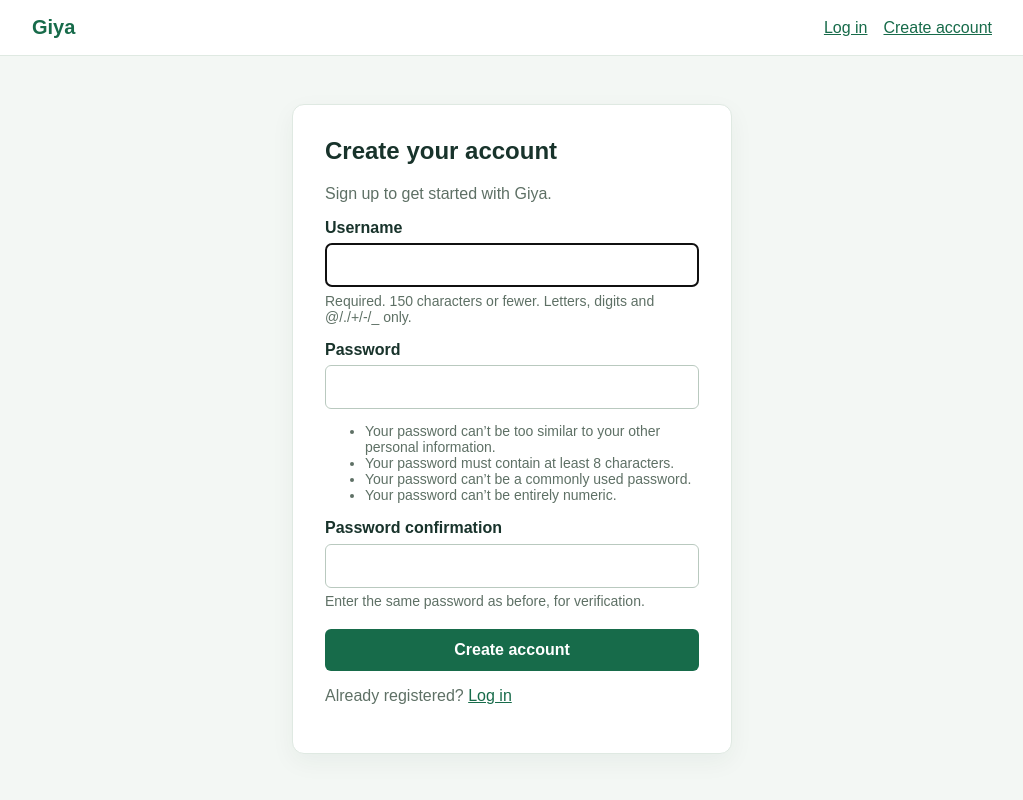
After one commit to frncs-eb/Giya-Brigoli-Francis-Earl-G1, a Django app: page /register/ in a window 1280 px wide. The commit adds this page. Shown: the whole page, without its empty margins (128-1151 px from the left). Run offline with Django 5.2, Linux system fonts and the light colour scheme.

Commit message:
feat: add login and register page

```diff
--- a/Giya/settings.py
+++ b/Giya/settings.py
@@ -123,3 +123,7 @@ STATIC_URL = 'static/'
 # https://docs.djangoproject.com/en/5.2/ref/settings/#default-auto-field
 
 DEFAULT_AUTO_FIELD = 'django.db.models.BigAutoField'
+
+LOGIN_URL = 'accounts:login'
+LOGIN_REDIRECT_URL = 'dashboard:home'
+LOGOUT_REDIRECT_URL = 'accounts:login'
--- a/Giya/urls.py
+++ b/Giya/urls.py
@@ -15,8 +15,12 @@ Including another URLconf
     2. Add a URL to urlpatterns:  path('blog/', include('blog.urls'))
 """
 from django.contrib import admin
-from django.urls import path
+from django.urls import include, path
+from django.views.generic import RedirectView
 
 urlpatterns = [
     path('admin/', admin.site.urls),
+    path('', RedirectView.as_view(pattern_name='dashboard:home', permanent=False)),
+    path('', include('accounts.urls')),
+    path('dashboard/', include('dashboard.urls')),
 ]
--- /dev/null
+++ b/accounts/urls.py
@@ -0,0 +1,17 @@
+from django.contrib.auth import views as auth_views
+from django.urls import path
+
+from . import views
+
+app_name = 'accounts'
+
+urlpatterns = [
+    path('login/', auth_views.LoginView.as_view(
+        template_name='accounts/login.html',
+        redirect_authenticated_user=True,
+    ), name='login'),
+    path('register/', views.register, name='register'),
+    path('logout/', auth_views.LogoutView.as_view(
+        next_page='accounts:login',
+    ), name='logout'),
+]
--- a/accounts/views.py
+++ b/accounts/views.py
@@ -1,3 +1,16 @@
-from django.shortcuts import render
+from django.contrib.auth import login
+from django.contrib.auth.forms import UserCreationForm
+from django.shortcuts import redirect, render
 
-# Create your views here.
+
+def register(request):
+    if request.user.is_authenticated:
+        return redirect('dashboard:home')
+
+    form = UserCreationForm(request.POST if request.method == 'POST' else None)
+    if request.method == 'POST' and form.is_valid():
+        user = form.save()
+        login(request, user)
+        return redirect('dashboard:home')
+
+    return render(request, 'accounts/register.html', {'form': form})
--- /dev/null
+++ b/dashboard/urls.py
@@ -0,0 +1,9 @@
+from django.urls import path
+
+from . import views
+
+app_name = 'dashboard'
+
+urlpatterns = [
+    path('', views.home, name='home'),
+]
--- a/dashboard/views.py
+++ b/dashboard/views.py
@@ -1,3 +1,7 @@
+from django.contrib.auth.decorators import login_required
 from django.shortcuts import render
 
-# Create your views here.
+
+@login_required
+def home(request):
+    return render(request, 'dashboard/home.html')
--- /dev/null
+++ b/templates/accounts/register.html
@@ -0,0 +1,26 @@
+{% extends "base.html" %}
+
+{% block title %}Create account | Giya{% endblock %}
+
+{% block content %}
+<main>
+  <section class="card">
+    <h1>Create your account</h1>
+    <p class="muted">Sign up to get started with Giya.</p>
+    <form method="post">
+      {% csrf_token %}
+      {% if form.non_field_errors %}
+        <div class="form-errors">{{ form.non_field_errors }}</div>
+      {% endif %}
+      {% for field in form %}
+        <label for="{{ field.id_for_label }}">{{ field.label }}</label>
+        {{ field }}
+        {% if field.help_text %}<small class="helptext">{{ field.help_text|safe }}</small>{% endif %}
+        {% if field.errors %}<div class="form-errors">{{ field.errors }}</div>{% endif %}
+      {% endfor %}
+      <button class="submit" type="submit">Create account</button>
+    </form>
+    <p class="muted">Already registered? <a href="{% url 'accounts:login' %}">Log in</a></p>
+  </section>
+</main>
+{% endblock %}
--- a/templates/base.html
+++ b/templates/base.html
@@ -4,8 +4,47 @@
   <meta charset="UTF-8">
   <meta name="viewport" content="width=device-width, initial-scale=1">
   <title>{% block title %}Giya{% endblock %}</title>
+  <style>
+    :root { color-scheme: light; font-family: Arial, sans-serif; color: #18332b; background: #f3f7f4; }
+    * { box-sizing: border-box; }
+    body { margin: 0; min-height: 100vh; }
+    header { display: flex; justify-content: space-between; align-items: center; padding: 1rem max(1.25rem, calc((100% - 960px) / 2)); background: #fff; border-bottom: 1px solid #dfe9e2; }
+    a { color: #176b4a; }
+    .brand { font-size: 1.25rem; font-weight: 700; text-decoration: none; }
+    nav { display: flex; align-items: center; gap: 1rem; }
+    nav form { margin: 0; }
+    main { width: min(100% - 2rem, 960px); margin: 3rem auto; }
+    .card { width: min(100%, 440px); margin: 0 auto; padding: 2rem; background: #fff; border: 1px solid #dfe9e2; border-radius: 12px; box-shadow: 0 8px 24px #18332b0d; }
+    .card.wide { width: 100%; }
+    h1 { margin-top: 0; }
+    label { display: block; margin: 1rem 0 .4rem; font-weight: 600; }
+    input { width: 100%; padding: .75rem; border: 1px solid #b9c9bf; border-radius: 6px; font: inherit; }
+    button { padding: .75rem 1rem; border: 0; border-radius: 6px; background: #176b4a; color: #fff; font: inherit; font-weight: 700; cursor: pointer; }
+    button:hover { background: #10563b; }
+    .submit { width: 100%; margin-top: 1.25rem; }
+    .errorlist { padding-left: 1.25rem; color: #a32626; }
+    .helptext { display: block; margin-top: .35rem; color: #5e7065; font-size: .875rem; }
+    .form-errors { color: #a32626; }
+    .muted { color: #5e7065; }
+    @media (max-width: 480px) { header { align-items: flex-start; gap: 1rem; } nav { flex-wrap: wrap; justify-content: flex-end; } .card { padding: 1.4rem; } }
+  </style>
 </head>
 <body>
+  <header>
+    <a class="brand" href="{% if user.is_authenticated %}{% url 'dashboard:home' %}{% else %}{% url 'accounts:login' %}{% endif %}">Giya</a>
+    <nav>
+      {% if user.is_authenticated %}
+        <span>{{ user.username }}</span>
+        <form method="post" action="{% url 'accounts:logout' %}">
+          {% csrf_token %}
+          <button type="submit">Log out</button>
+        </form>
+      {% else %}
+        <a href="{% url 'accounts:login' %}">Log in</a>
+        <a href="{% url 'accounts:register' %}">Create account</a>
+      {% endif %}
+    </nav>
+  </header>
   {% block content %}{% endblock %}
 </body>
 </html>
```
Also changed, not shown: accounts/tests.py (+38 -1 lines), dashboard/tests.py (+17 -1 lines), templates/accounts/login.html (added, +25 -0 lines), templates/dashboard/home.html (added, +12 -0 lines).
